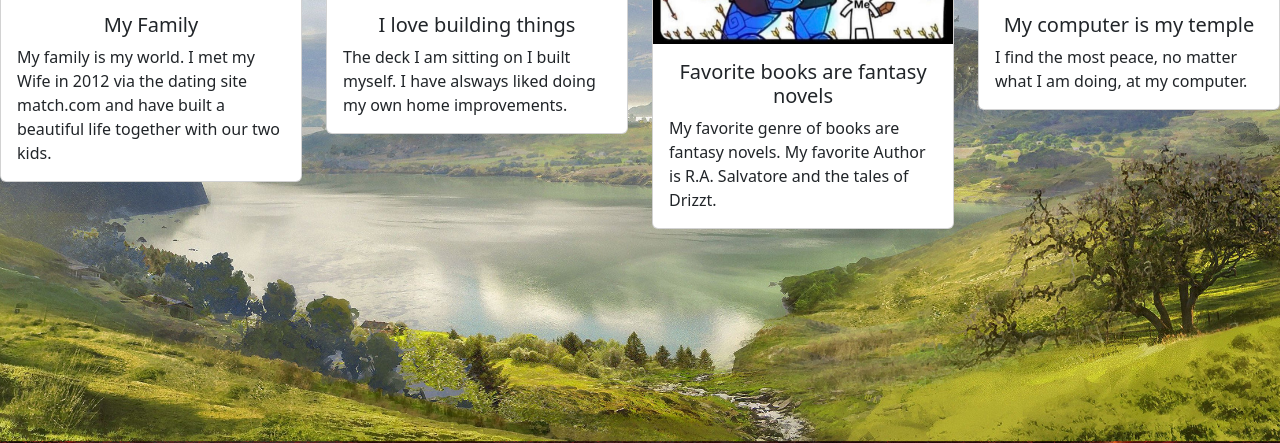
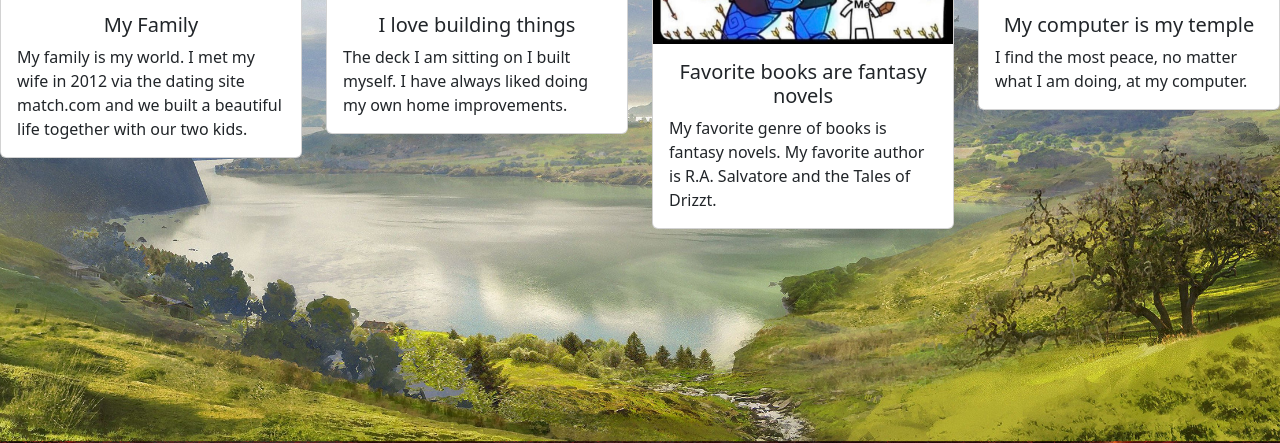
Before and after one commit to sully8698/sully8698.github.io, a plain HTML site: page html/About.html in a window 1280 px wide. Shown: the part 357-800 px from the top of the page. Drawn offline with nearby package versions, Linux system fonts and the light colour scheme.

Commit message:
Update About.html
Grammar check thanks to Kim Hasbargen

```diff
--- a/html/About.html
+++ b/html/About.html
@@ -26,7 +26,7 @@
                             <img src="../FAM.jpg" class="card-img-top" alt="My Family">
                             <div class="card-body">
                                 <h5 class="card-title text-center">My Family</h5>
-                                <p class="card-text">My family is my world. I met my Wife in 2012 via the dating site match.com and have built a beautiful life together with our two kids.</p>
+                                <p class="card-text">My family is my world. I met my wife in 2012 via the dating site match.com and we built a beautiful life together with our two kids.</p>
                             </div>
                         </div>
                     </div>
@@ -35,7 +35,7 @@
                             <img src="../builtDeck.JPG" class="card-img-top" alt="Me sitting on deck I built">
                             <div class="card-body">
                                 <h5 class="card-title text-center">I love building things</h5>
-                                <p class="card-text">The deck I am sitting on I built myself. I have alsways liked doing my own home improvements.</p>
+                                <p class="card-text">The deck I am sitting on I built myself. I have always liked doing my own home improvements.</p>
                             </div>
                         </div>
                     </div>
@@ -44,7 +44,7 @@
                             <img src="../inspirationalPic.jpg" class="card-img-top" alt="Inspirational Picture">
                             <div class="card-body">
                                 <h5 class="card-title text-center">Favorite books are fantasy novels</h5>
-                                <p class="card-text">My favorite genre of books are fantasy novels. My favorite Author is R.A. Salvatore and the tales of Drizzt.</p>
+                                <p class="card-text">My favorite genre of books is fantasy novels. My favorite author is R.A. Salvatore and the Tales of Drizzt.</p>
                             </div>
                         </div>
                     </div>
```
